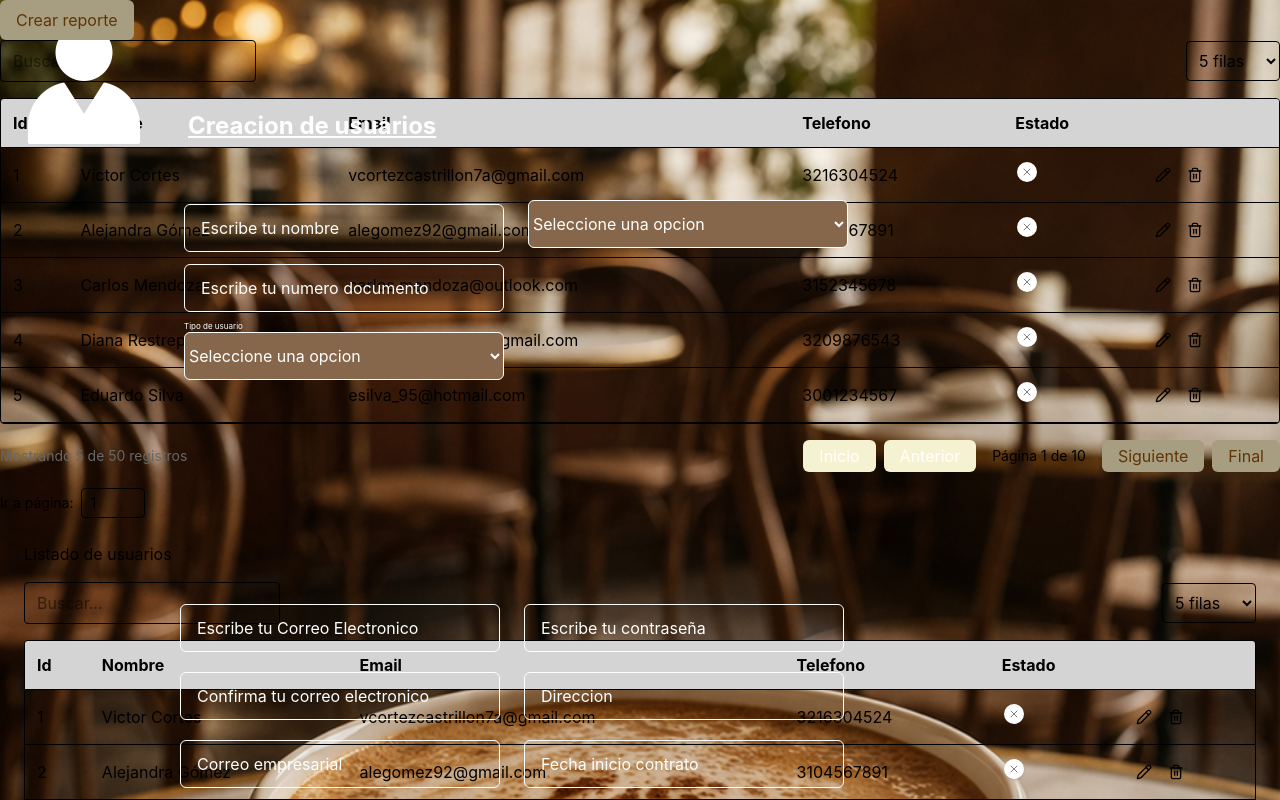
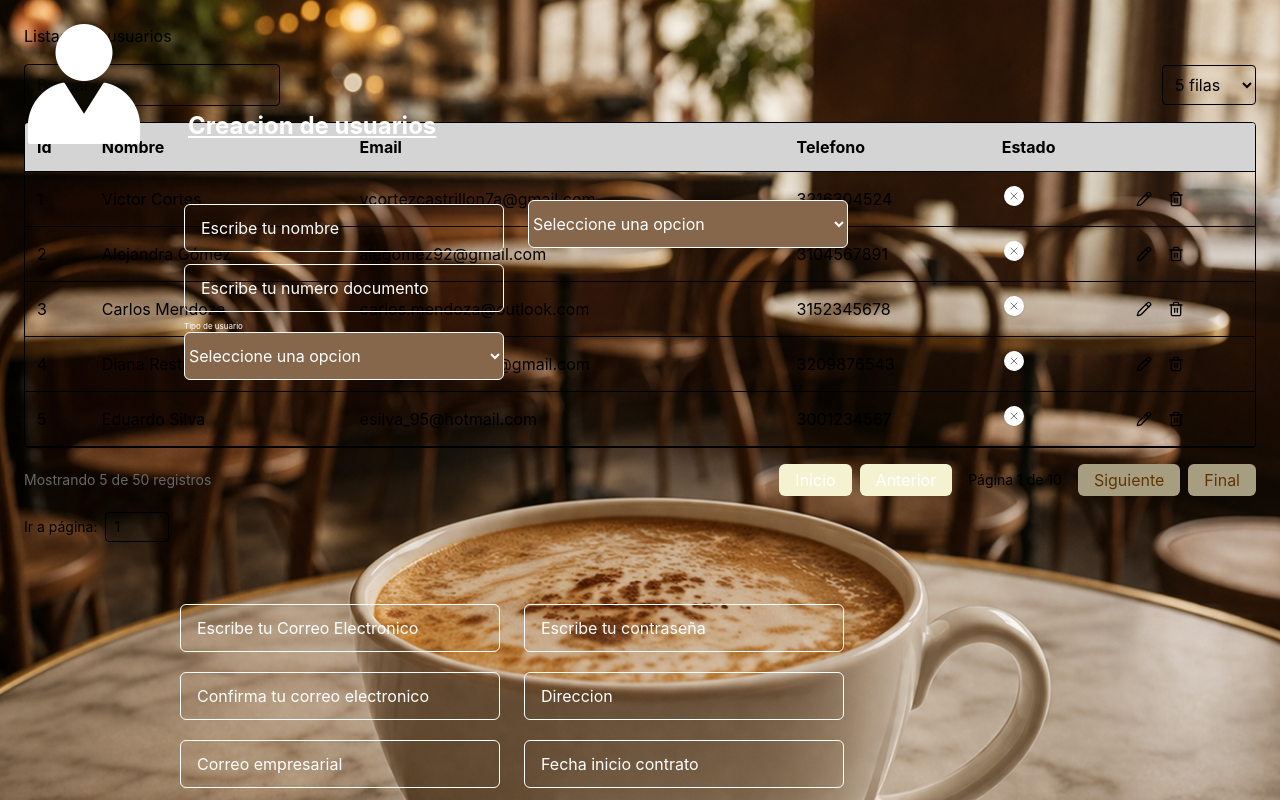
Before and after one commit to victorinho23/flora-project, a React (Vite) app: page /dashboard/userList in a window 1280 px wide. Shown: the top 800 px of the page. Built offline with nearby package versions, Linux system fonts and the light colour scheme.

Commit message:
se realizaron cambios

```diff
--- a/src/shared/layouts/DashboardLayout.jsx
+++ b/src/shared/layouts/DashboardLayout.jsx
@@ -1,15 +1,10 @@
-import { useState } from "react";
 import {Outlet} from "react-router-dom";
 import authBg from "@/assets/images/cafe.png";
 import { UserRegisterForm } from "@/features/users";
-import {Button} from "@/shared";
-import { DataTable } from "@/shared"
-import { users } from "../../features/users/data/users";
-import { UserColumns } from "../../features/users/table/UsersColumns";
-import {ReportConfigModal} from "@/features/users";
+
 
 export default function DashboardLayout(){
-    const [report, setReport] = useState(false)
+
 
     return(
         <>
@@ -24,23 +19,6 @@ export default function DashboardLayout(){
                 <main className="mx-auto">
 
                     <UserRegisterForm className=""/>
-                                  <ReportConfigModal
-                    isOpen={report}
-                    onClose={() => setReport(false)}
-                />
-
-                   <Button
-                    variant="primary"
-                    size="md"
-                    type="button"
-                    onClick={() => {
-                      console.log("Se oprimio el boton");
-                      setReport(true)
-                    }}
-                    >
-                    Crear reporte
-                </Button>
-                <DataTable data={users} columns={UserColumns}/>
                  <Outlet />
                 </main>
             </div>
```
